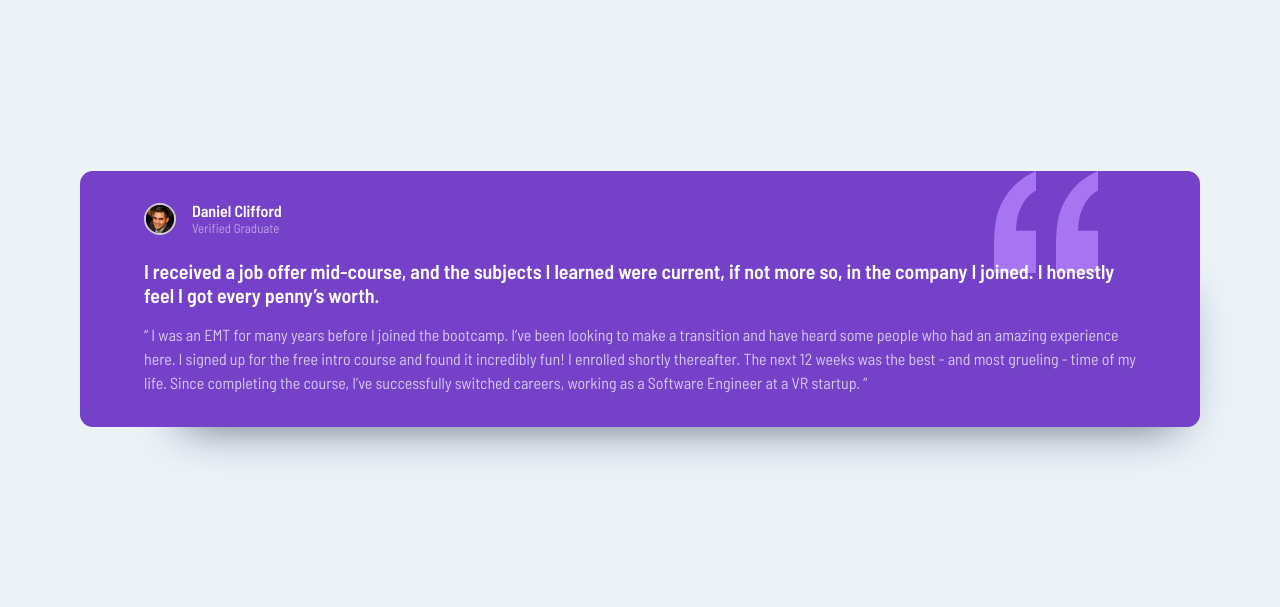
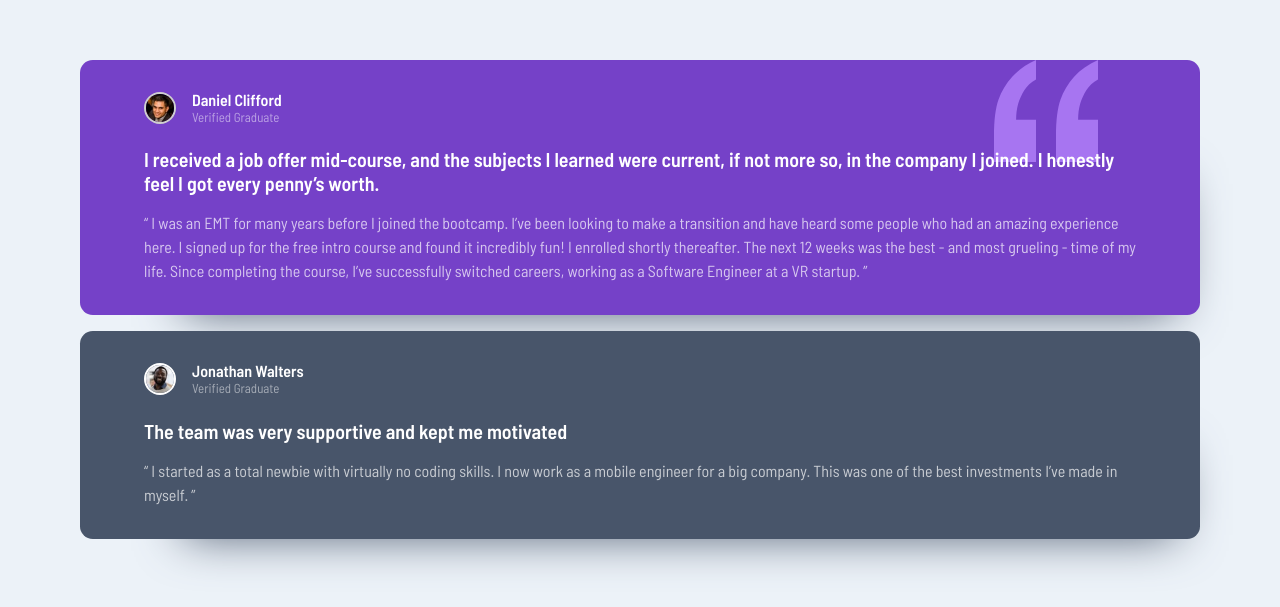
Before and after one commit to davyd-souza/testimonial-grid, a website built with Vite: page src/index.html in a window 1280 px wide. Shown: the part 101-708 px from the top of the page. Built offline with nearby package versions, Linux system fonts and the light colour scheme.

Commit message:
feat: add second testimonial

```diff
--- a/src/index.html
+++ b/src/index.html
@@ -37,6 +37,29 @@
 			</p>
 		</article>
 
+		<article class="testimonial | flow bg-grayblue-600 fc-neutral-100">
+			<div class="flex">
+				<div>
+					<img
+						class="testimonial__img | border"
+						src="./images/image-jonathan.jpg"
+						alt="jonathan walters"
+					>
+				</div>
+				<div>
+					<h2 class="testimonial__name">Jonathan Walters</h2>
+					<p class="testimonial__verify">Verified Graduate</p>
+				</div>
+			</div>
+
+			<p class="testimonial__title">
+				The team was very supportive and kept me motivated
+			</p>
+			<p class="testimonial__review">
+				“ I started as a total newbie with virtually no coding skills. I now work as a mobile engineer for a big company. This was one of the best investments I’ve made in myself. ”
+			</p>
+		</article>
+
 	</main>
 </body>
 </html>
```
Also changed, not shown: src/public/images/image-jonathan.jpg (added).
